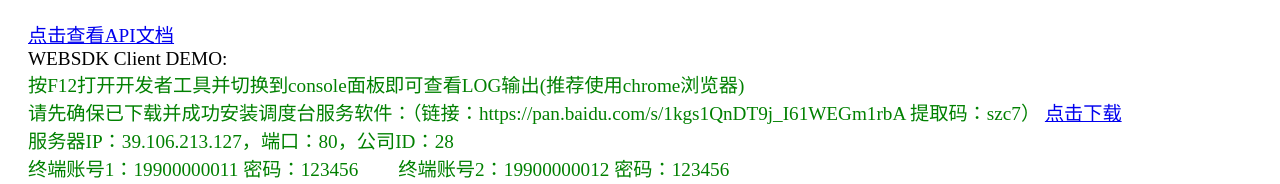
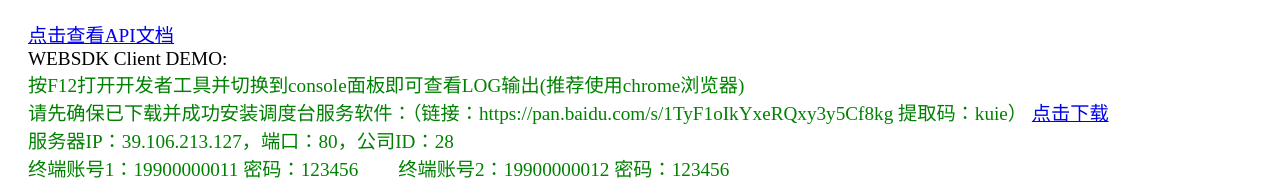
Before and after one commit to airson-yu/websdk-core, a website: page demo/demo.html in a window 1280 px wide. Shown: the top 184 px of the page. Drawn offline with Linux system fonts and the light colour scheme.

Commit message:
service 8.0.1

```diff
--- a/demo/demo.html
+++ b/demo/demo.html
@@ -29,9 +29,12 @@
     <div>WEBSDK Client DEMO:</div>
     <div style="color:green;">按F12打开开发者工具并切换到console面板即可查看LOG输出(推荐使用chrome浏览器)</div>
     <div style="color:green;border-bottom: 1px solid gray;">
-        <div>请先确保已下载并成功安装调度台服务软件：（链接：https://pan.baidu.com/s/1kgs1QnDT9j_I61WEGm1rbA 提取码：szc7）
+        <div>请先确保已下载并成功安装调度台服务软件：（链接：https://pan.baidu.com/s/1TyF1oIkYxeRQxy3y5Cf8kg 提取码：kuie）
+            <a href="https://pan.baidu.com/s/1TyF1oIkYxeRQxy3y5Cf8kg" target="_blank">点击下载</a>
+        </div>
+        <!--<div>请先确保已下载并成功安装调度台服务软件：（链接：https://pan.baidu.com/s/1kgs1QnDT9j_I61WEGm1rbA 提取码：szc7）
             <a href="https://pan.baidu.com/s/1kgs1QnDT9j_I61WEGm1rbA" target="_blank">点击下载</a>
-        </div>
+        </div>-->
         <div id="sdk_server_tip" style="display: none;">
             <div>服务器IP：39.106.213.127，端口：80，公司ID：28</div>
             <div><span style="padding-right: 40px;">终端账号1：19900000011 密码：123456</span><span>终端账号2：19900000012 密码：123456</span></div>
--- a/src/websdk.core.js
+++ b/src/websdk.core.js
@@ -14,7 +14,7 @@ class websdk {
             login_uid: null,
             login_user: {},
         };
-        logger.debug('websdk_core_version: 2019.10.28.01');
+        logger.debug('websdk_core_version: 2019.10.30.01');
     }
 
     /** @deprecated */
```
Also changed, not shown: dist/websdk.core.bundle.js, 1 other file.
